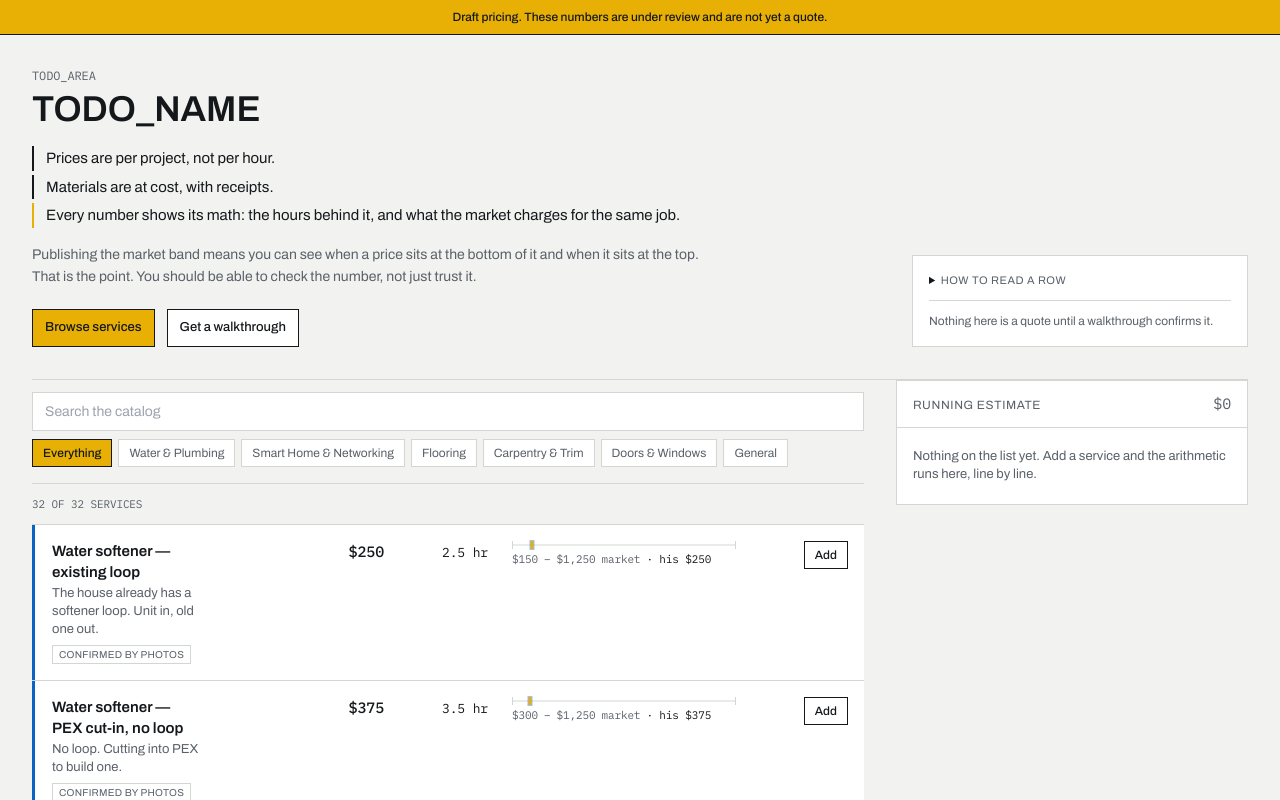
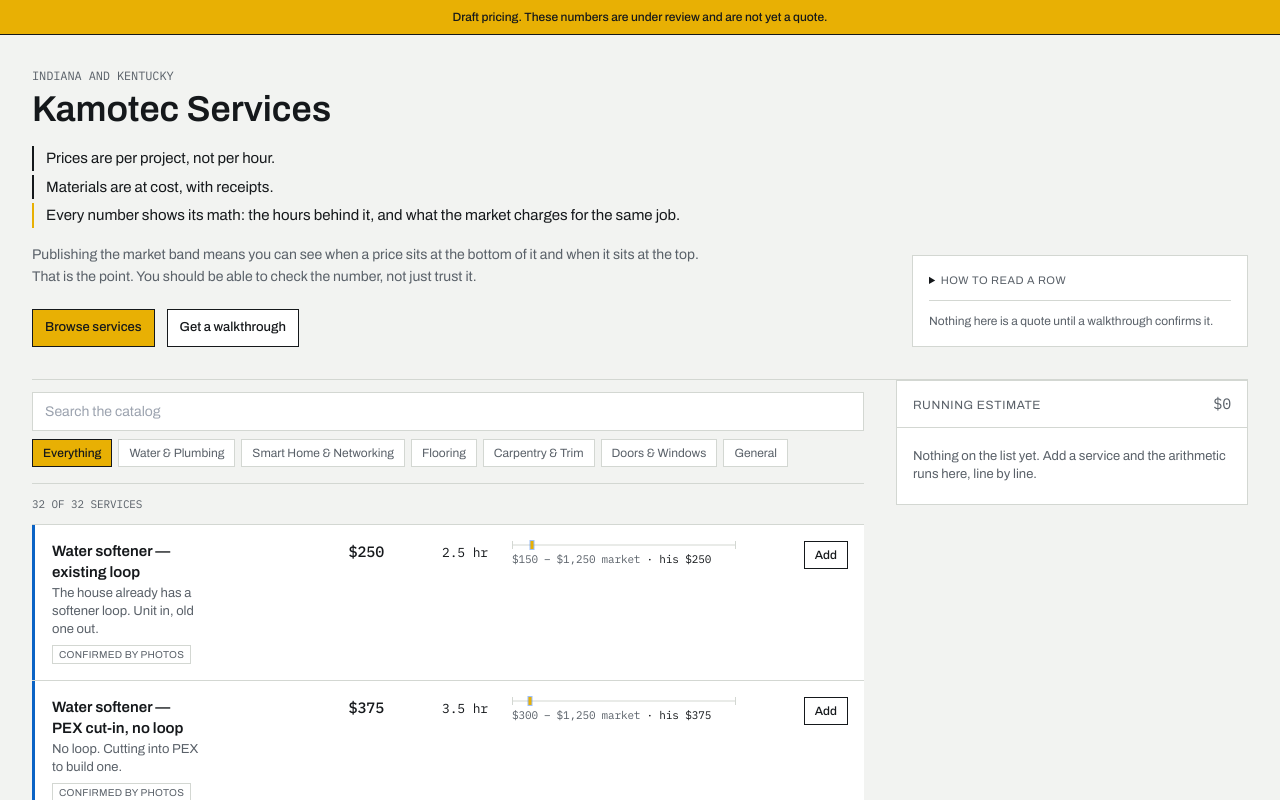
Before and after one commit to dbeihl/priced-catalog, a React (Vite) app: page / in a window 1280 px wide. Shown: the top 800 px of the page. Built offline with nearby package versions, Linux system fonts and the light colour scheme.

Commit message:
Set Kamotec business identity

```diff
--- a/src/site.config.ts
+++ b/src/site.config.ts
@@ -6,10 +6,10 @@
  * (src/lib/contact.ts checks the prefix to hide contact actions until set).
  */
 export const site = {
-  name: "TODO_NAME",
+  name: "Kamotec Services",
   tagline:
     "Published prices, the hours behind them, and what the market charges.",
-  serviceArea: "TODO_AREA",
+  serviceArea: "Indiana and Kentucky",
   email: "TODO_EMAIL",
   phone: "TODO_PHONE",
   /** Digits only, for the tel: href. */
```
Also changed, not shown: 1 other file (tests, documents, lock files or other folders).
